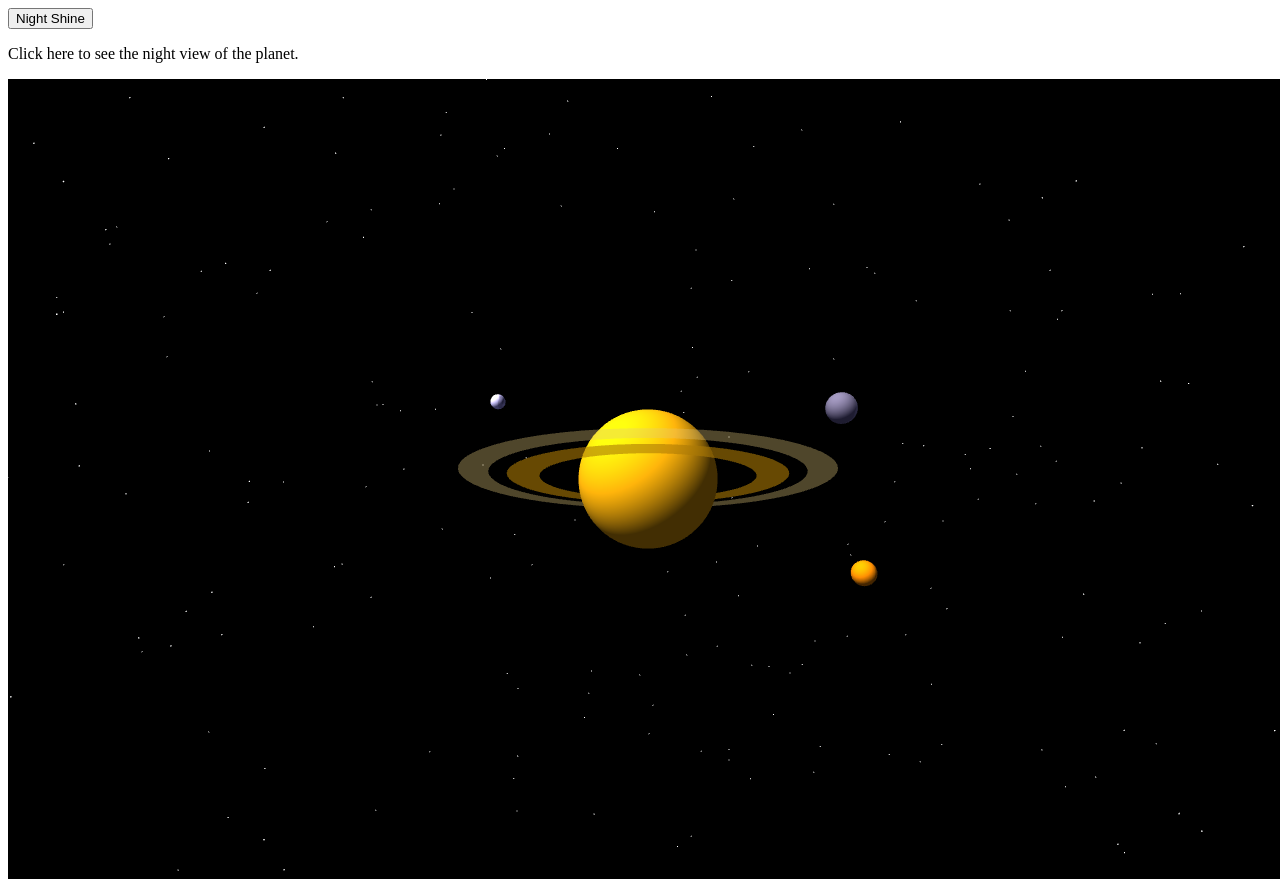
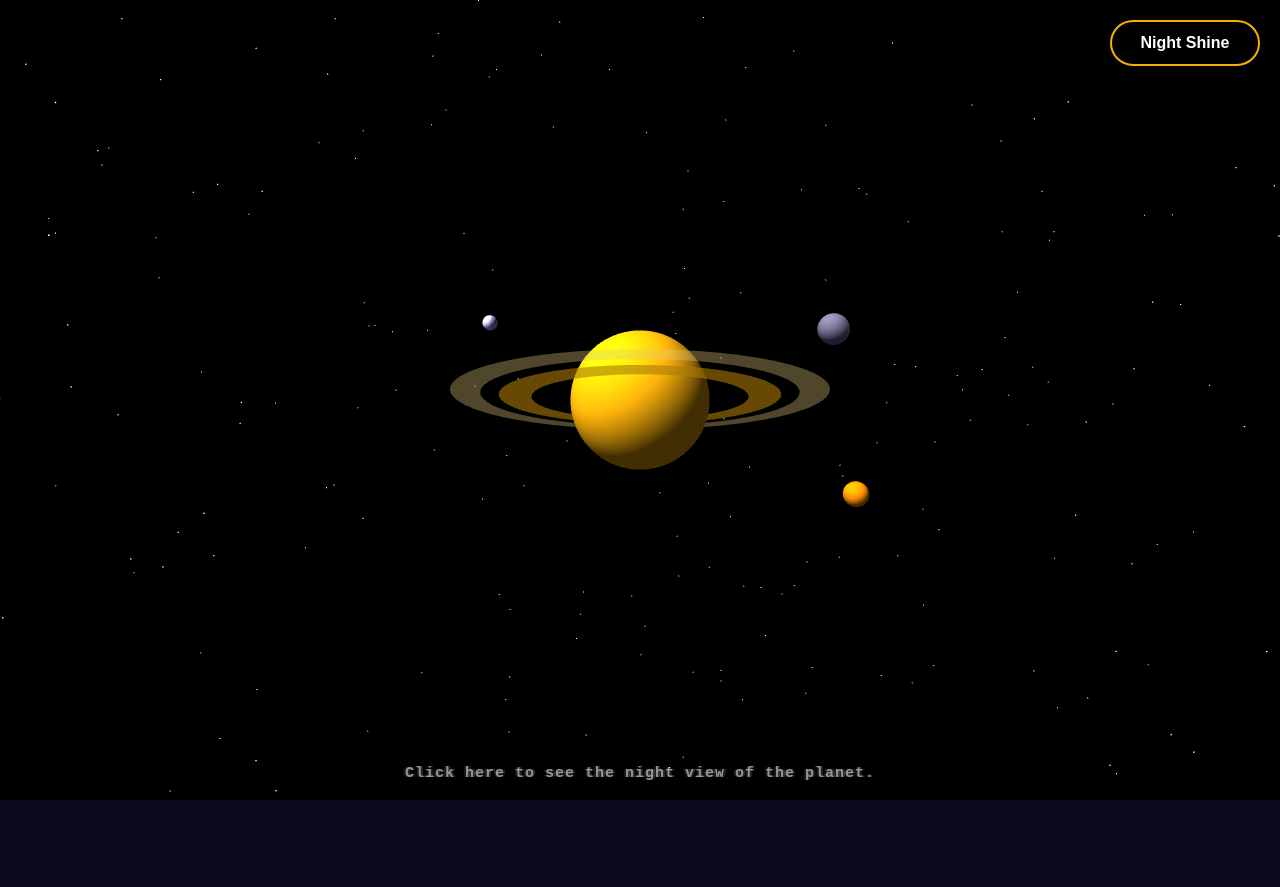
Before and after one commit to odomblaire-coder/neva-plana, a plain HTML site: page index.html in a window 1280 px wide. After the commit the page ends 800 px from the top, so only its background shows below. Drawn offline with nearby package versions, Linux system fonts and the light colour scheme; animation ran at ten frames a second; files whose address does not match are found by name.

Commit message:
Fix stylesheet link so styles and CSS animations load

```diff
--- a/index.html
+++ b/index.html
@@ -4,7 +4,7 @@
 <meta charset="utf-8">
 <meta name="viewport" content="width=device-width, initial-scale=1">
 <title>My First Planet</title>
-<link rel="stylesheet" href="styles.css?v=4">
+<link rel="stylesheet" href="style.css?v=5">
 </head>
 <body>
 
```
